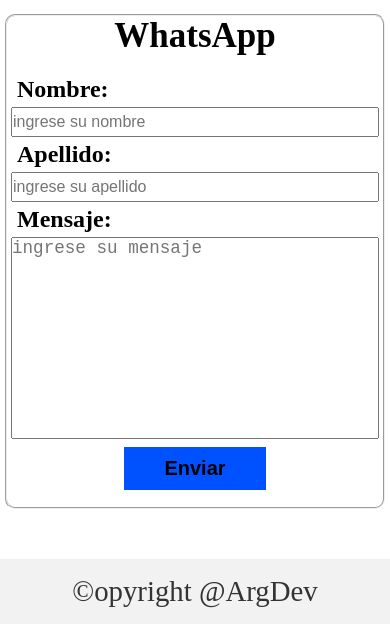
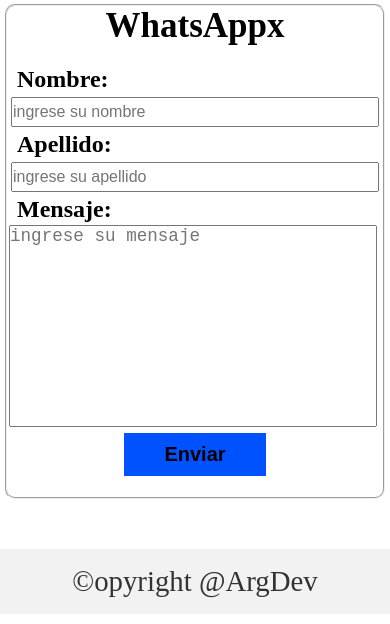
Before and after one commit to kunx1/mi-pagina-desde-0, a plain HTML site: page index.html in a window 390 px wide. Shown: the part 7508-8132 px from the top of the page. Drawn offline with nearby package versions, Linux system fonts and the light colour scheme.

Commit message:
ajuste imagen home

```diff
--- a/index.html
+++ b/index.html
@@ -227,7 +227,7 @@
                         <!-- formulario -->
                     <form>
             <fieldset>
-                <h1 class="form-title">WhatsApp</h1>
+                <h1 class="form-title">WhatsAppx</h1>
 
                 <div class="box">
                   <label for="nombre">Nombre:</label>
--- a/style.css
+++ b/style.css
@@ -709,7 +709,7 @@ margin-bottom: 5px;
 
 .home-img{
     width: 100%;
-    height: 425px;
+    height: 415px;
     object-fit: cover;
 
 }
@@ -900,7 +900,7 @@ fieldset{
   .box textarea{
     resize: none;
     width: 23rem;
-    margin: 4px;
+    margin: 2px;
     font-size: 1.1rem;
   }
 
```
